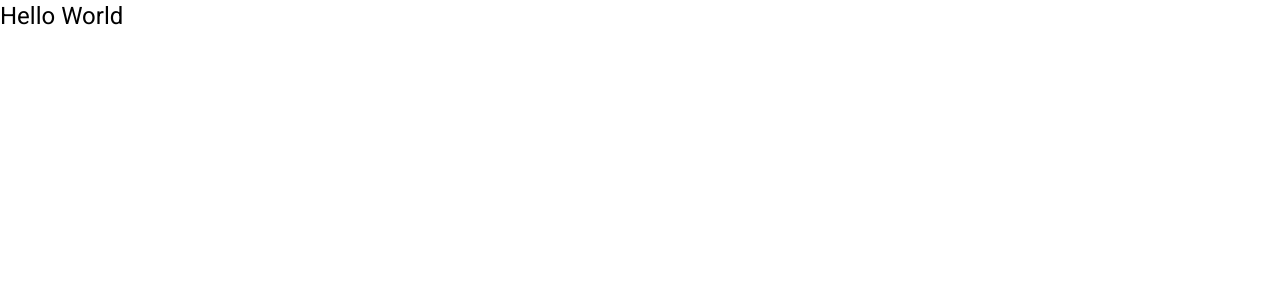
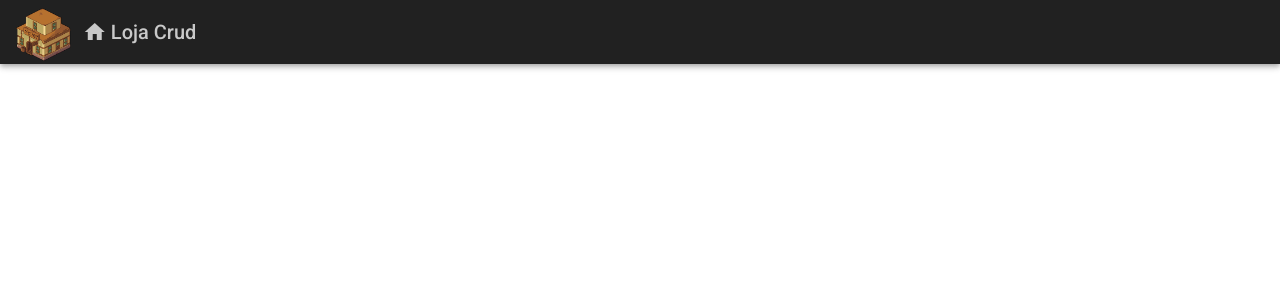
Before and after one commit to VitorL02/Primeiro_Crud_Angular, an Angular app in the folder frontend/: page / in a window 1280 px wide. Shown: the top 300 px of the page. Built offline with nearby package versions, Linux system fonts and the light colour scheme.

Commit message:
Criando o cabeçalho utilizando o Generate component e inserindo o um estilo, referenciando em app-component.html

```diff
--- a/frontend/angular.json
+++ b/frontend/angular.json
@@ -53,7 +53,7 @@
               "src/assets"
             ],
             "styles": [
-              "./node_modules/@angular/material/prebuilt-themes/pink-bluegrey.css",
+              "./node_modules/@angular/material/prebuilt-themes/purple-green.css",
               "src/styles.css"
             ],
             "scripts": []
--- a/frontend/src/app/app.component.html
+++ b/frontend/src/app/app.component.html
@@ -1,3 +1 @@
-<h1>Hello World</h1>
-<!-- Interpolção de varivaeis em angular -->
-<h2>{{ title }}</h2>
+<app-header></app-header>
--- /dev/null
+++ b/frontend/src/app/components/template/header/header.component.css
@@ -0,0 +1,25 @@
+.header{
+    display: flex;
+    align-items: center;
+}
+
+.header a{
+    display: flex;
+    align-items: center;
+    text-decoration: none;
+}
+
+.title-group a{
+    color: #C9C9C9;
+}
+
+.header .title-group{
+    padding-left: 12px;
+}
+.header .title-group i{
+    padding-right: 4px;
+}
+
+.header .logo{
+    max-height: 58px;
+}
--- /dev/null
+++ b/frontend/src/app/components/template/header/header.component.html
@@ -0,0 +1,16 @@
+<mat-toolbar class="header mat-elevation-z4">
+    <span>
+        <a href="">
+            <img class="logo" src="assets/logo.png" alt="logo">
+        </a>
+    </span>
+        <span class="title-group">
+            <a href="">
+                <i class="material-icons">
+                    home
+                </i>
+                Loja Crud
+            </a>
+        </span>
+
+</mat-toolbar>
--- /dev/null
+++ b/frontend/src/app/components/template/header/header.component.ts
@@ -0,0 +1,15 @@
+import { Component, OnInit } from '@angular/core';
+
+@Component({
+  selector: 'app-header',
+  templateUrl: './header.component.html',
+  styleUrls: ['./header.component.css']
+})
+export class HeaderComponent implements OnInit {
+
+  constructor() { }
+
+  ngOnInit(): void {
+  }
+
+}
```
Also changed, not shown: frontend/src/app/app.module.ts (+7 -2 lines), frontend/src/assets/logo.png (added).
